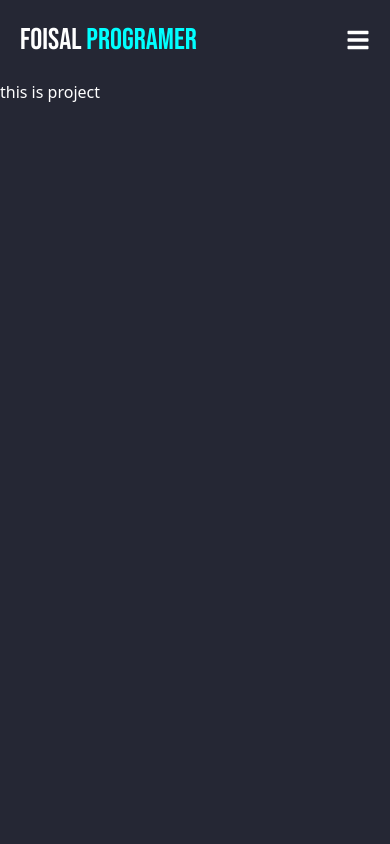
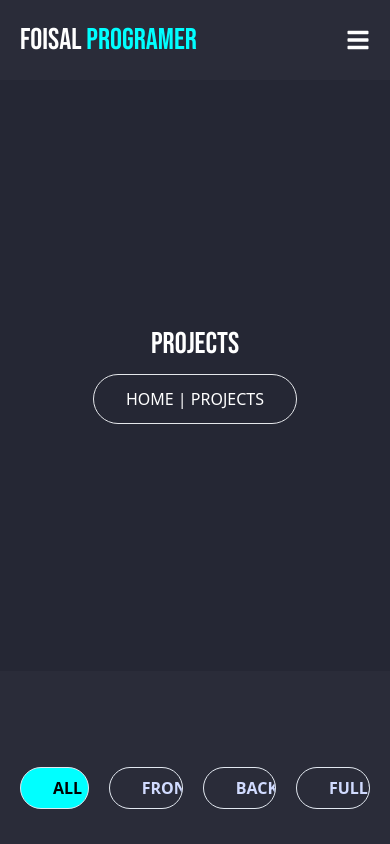
Before and after one commit to foisal143/foisal-prog-frontend, a React (Vite) app: page /projects in a window 390 px wide. Shown: the top 844 px of the page. Built offline with nearby package versions, Linux system fonts and the light colour scheme.

Commit message:
porject page done

```diff
--- a/src/Routes/Routes.jsx
+++ b/src/Routes/Routes.jsx
@@ -1,6 +1,7 @@
 import { createBrowserRouter } from 'react-router-dom';
 import Main from '../layouts/Main';
 import Home from '../pages/Home/Home/Home';
+import ProjectPage from '../pages/ProjectPage/ProjectPage/ProjectPage';
 
 const router = createBrowserRouter([
   {
@@ -17,7 +18,7 @@ const router = createBrowserRouter([
       },
       {
         path: '/projects',
-        element: <p>this is project</p>,
+        element: <ProjectPage />,
       },
       {
         path: '/resume',
--- /dev/null
+++ b/src/components/Banner.jsx
@@ -0,0 +1,22 @@
+const Banner = ({ heading, breakpoint }) => {
+  return (
+    <div className="flex justify-center bg-primary items-center w-full h-[70vh]">
+      <div className="w-fit space-y-3 flex justify-center flex-col items-center">
+        <h3
+          data-aos="zoom-in"
+          className="text-3xl md:text-5xl lg:text-7xl headerFont"
+        >
+          {heading}
+        </h3>
+        <p
+          data-aos="fade-down"
+          className="px-8 w-fit py-3 uppercase rounded-full border"
+        >
+          {breakpoint}
+        </p>
+      </div>
+    </div>
+  );
+};
+
+export default Banner;
--- a/src/components/NotFoundErrorMessage.jsx
+++ b/src/components/NotFoundErrorMessage.jsx
@@ -1,8 +1,10 @@
 const NotFoundErrorMessage = ({ text }) => {
   return (
-    <h3 className="text-center my-12 text-3xl font-semibold text-font">
-      {text}
-    </h3>
+    <div className="w-full flex justify-center items-center">
+      <h3 className="text-center my-12 text-3xl font-semibold text-font">
+        {text}
+      </h3>
+    </div>
   );
 };
 
--- a/src/components/TestimonialCard.jsx
+++ b/src/components/TestimonialCard.jsx
@@ -3,7 +3,7 @@ const TestimonialCard = ({ testimonial }) => {
   return (
     <div
       data-aos="zoom-in"
-      className="space-y-5 bg-dark p-5 h-[450px] overflow-hidden"
+      className="space-y-5 bg-primary p-5 h-[450px] overflow-hidden"
     >
       <div className="flex gap-4 items-center">
         <img
--- a/src/index.css
+++ b/src/index.css
@@ -5,12 +5,16 @@
 body {
   max-width: 1400px;
   margin: auto;
-  background-color: #252734;
+  background-color: #2a2c39;
   color: white;
 }
 
 .bg-primary {
   background-color: #252734;
+}
+
+.bg-secondary {
+  background-color: #2a2c39;
 }
 
 .bg-dark {
--- a/src/pages/Home/AboutPage/AboutPage.jsx
+++ b/src/pages/Home/AboutPage/AboutPage.jsx
@@ -4,7 +4,7 @@ import './AboutPage.css';
 import TitleText from '../../../components/TitleText';
 const AboutPage = () => {
   return (
-    <div className="pb-12">
+    <div id="about" className="pb-12">
       <TitleText animation="fade-up" text="about me" styles="mt-20 lg:mt-0" />
       <div className="md:flex flex-col-reverse md:flex-row flex justify-between items-center gap-10 mt-20 px-5 lg:px-12 ">
         <div className=" w-full flex justify-center items-center">
--- a/src/pages/Home/ProjectSection/ProjectSection.jsx
+++ b/src/pages/Home/ProjectSection/ProjectSection.jsx
@@ -16,11 +16,11 @@ const ProjectSection = () => {
           styles="my-0 mb-12 lg:my-12"
           text="Projects"
         />
-        <div className="bg-dark rounded-md p-5">
+        <div className="bg-primary rounded-md p-5">
           {projects && projects.length > 0 ? (
             <div
               data-aos="fade-left"
-              className="grid p-5 bg-dark rounded-md grid-cols-1 md:grid-cols-2 lg:grid-cols-3 xl:grid-cols-4 gap-10"
+              className="grid p-5 bg-primary rounded-md grid-cols-1 md:grid-cols-2 lg:grid-cols-3 xl:grid-cols-4 gap-10"
             >
               {projects.slice(0, 6).map(project => (
                 <ProjectCard key={project._id} project={project} />
--- a/src/pages/Home/SkillSection/SkillSection.jsx
+++ b/src/pages/Home/SkillSection/SkillSection.jsx
@@ -7,7 +7,7 @@ const SkillSection = () => {
       <div className="my-24">
         <TitleText text="skills" animation="fade-down" />
 
-        <div className="lg:flex bg-dark p-5 rounded-md overflow-hidden justify-between gap-10 my-20">
+        <div className="lg:flex bg-primary p-5 rounded-md overflow-hidden justify-between gap-10 my-20">
           <div className=" w-full mt-12 md:mt-0">
             <h3 data-aos="fade-right" className="text-xl headerFont">
               Tecnical <span className="text-[aqua]">Skills</span>
@@ -15,7 +15,7 @@ const SkillSection = () => {
 
             <div
               data-aos="fade-right"
-              className="bg-dark  overflow-hidden mt-5  p-5"
+              className="bg-primary  overflow-hidden mt-5  p-5"
             >
               <div data-aos="fade-right" data-aos-duration="1000">
                 <label htmlFor="html">HTML</label>
@@ -165,7 +165,7 @@ const SkillSection = () => {
             <div
               data-aos="fade-left"
               data-aos-duration="1000"
-              className="bg-dark overflow-hidden mt-5 rounded-md p-5"
+              className="bg-primary overflow-hidden mt-5 rounded-md p-5"
             >
               <div data-aos="fade-left" data-aos-duration="1500">
                 <label htmlFor="html">COMUNICATION</label>
--- /dev/null
+++ b/src/pages/ProjectPage/ProjectBanner/ProjectBanner.jsx
@@ -0,0 +1,11 @@
+import Banner from '../../../components/Banner';
+
+const ProjectBanner = () => {
+  return (
+    <>
+      <Banner breakpoint="Home | Projects" heading="Projects" />
+    </>
+  );
+};
+
+export default ProjectBanner;
--- /dev/null
+++ b/src/pages/ProjectPage/ProjectPage/ProjectPage.jsx
@@ -0,0 +1,13 @@
+import ProjectBanner from '../ProjectBanner/ProjectBanner';
+import Projects from '../Projects/Projects';
+
+const ProjectPage = () => {
+  return (
+    <>
+      <ProjectBanner />
+      <Projects />
+    </>
+  );
+};
+
+export default ProjectPage;
--- /dev/null
+++ b/src/pages/ProjectPage/Projects/Projects.jsx
@@ -0,0 +1,71 @@
+import { useState } from 'react';
+import Container from '../../../components/Container';
+import useProjects from '../../../hooks/useProjects';
+import ProjectCard from '../../../components/ProjectCard';
+import NotFoundErrorMessage from '../../../components/NotFoundErrorMessage';
+
+const Projects = () => {
+  const [type, setType] = useState('all');
+  const { projects } = useProjects();
+  const filteredProjects =
+    projects && projects.filter(project => project?.type === type);
+  const showPorjects = type === 'all' ? projects : filteredProjects;
+
+  return (
+    <Container>
+      <div className="my-24">
+        <div className="flex justify-center gap-5">
+          <button
+            onClick={() => setType('all')}
+            className={`${
+              type === 'all' && 'bg-[aqua] text-black'
+            } btn-primary`}
+          >
+            All
+          </button>
+          <button
+            onClick={() => setType('frontend')}
+            className={`${
+              type === 'frontend' && 'bg-[aqua] text-black'
+            } btn-primary`}
+          >
+            Frontend
+          </button>
+          <button
+            onClick={() => setType('backend')}
+            className={`${
+              type === 'backend' && 'bg-[aqua] text-black'
+            } btn-primary`}
+          >
+            Backend
+          </button>
+          <button
+            onClick={() => setType('fullstack')}
+            className={`${
+              type === 'fullstack' && 'bg-[aqua] text-black'
+            } btn-primary`}
+          >
+            FullStack
+          </button>
+        </div>
+
+        {showPorjects && showPorjects.length > 0 ? (
+          <div className="mt-12 grid p-5 py-12 bg-primary rounded-md grid-cols-1 md:grid-cols-2 lg:grid-cols-3 xl:grid-cols-4 gap-10">
+            {showPorjects &&
+              showPorjects.map(project => (
+                <ProjectCard key={project._id} project={project} />
+              ))}
+          </div>
+        ) : (
+          <div className="my-12">
+            <NotFoundErrorMessage
+              text={`${type.toUpperCase()} project not found!`}
+            />
+          </div>
+        )}
+      </div>
+    </Container>
+  );
+};
+
+export default Projects;
--- a/src/pages/sharedpages/Navbar/Navbar.jsx
+++ b/src/pages/sharedpages/Navbar/Navbar.jsx
@@ -15,7 +15,7 @@ const Navbar = () => {
   return (
     <nav
       className={`navbar  transition-all duration-500 px-5 lg:px-20 z-20  lg:sticky top-0 overflow-hidden h-20 ${
-        scrollValue > 50 ? 'bg-black' : 'bg-transparent'
+        scrollValue > 50 ? 'bg-primary' : 'bg-transparent'
       }`}
     >
       <div data-aos="fade-right" className="flex-1 group">
```
